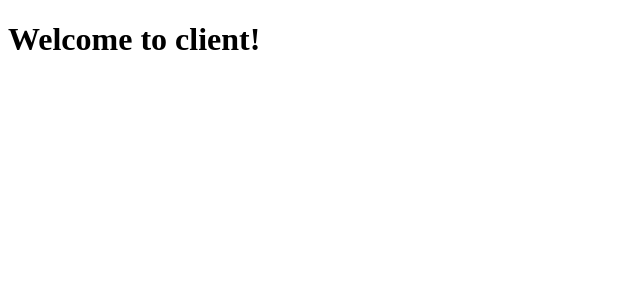
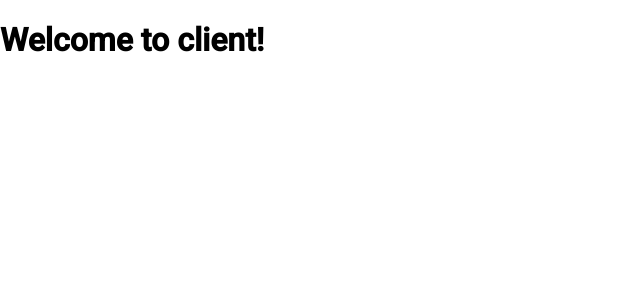
Before and after one commit to Nileinel/ticket-app, an Angular app in the folder client/: page / in a window 1280 px wide. Shown: the top 300 px of the page, without its empty margins (0-640 px from the left). Built offline with nearby package versions, Linux system fonts and the light colour scheme.

Commit message:
Add material for styling

```diff
--- a/client/angular.json
+++ b/client/angular.json
@@ -49,6 +49,7 @@
               }
             ],
             "styles": [
+              "@angular/material/prebuilt-themes/rose-red.css",
               "src/styles.css"
             ],
             "server": "src/main.server.ts",
@@ -98,5 +99,8 @@
         }
       }
     }
+  },
+  "cli": {
+    "analytics": "710724b3-e2b7-4a70-8236-516b9a7d7f2e"
   }
 }
--- a/client/package.json
+++ b/client/package.json
@@ -20,10 +20,12 @@
   },
   "private": true,
   "dependencies": {
+    "@angular/cdk": "^20.1.0",
     "@angular/common": "^20.0.0",
     "@angular/compiler": "^20.0.0",
     "@angular/core": "^20.0.0",
     "@angular/forms": "^20.0.0",
+    "@angular/material": "^20.1.0",
     "@angular/platform-browser": "^20.0.0",
     "@angular/platform-server": "^20.0.0",
     "@angular/router": "^20.0.0",
--- a/client/src/index.html
+++ b/client/src/index.html
@@ -6,8 +6,10 @@
   <base href="/">
   <meta name="viewport" content="width=device-width, initial-scale=1">
   <link rel="icon" type="image/x-icon" href="favicon.ico">
+  <link href="https://fonts.googleapis.com/css2?family=Roboto:wght@300;400;500&display=swap" rel="stylesheet">
+  <link href="https://fonts.googleapis.com/icon?family=Material+Icons" rel="stylesheet">
 </head>
-<body>
+<body class="mat-typography">
   <app-root></app-root>
 </body>
 </html>
--- a/client/src/styles.css
+++ b/client/src/styles.css
@@ -1 +1,4 @@
 /* You can add global styles to this file, and also import other style files */
+
+html, body { height: 100%; }
+body { margin: 0; font-family: Roboto, "Helvetica Neue", sans-serif; }
```
Also changed, not shown: 1 other file (tests, documents, lock files or other folders).
